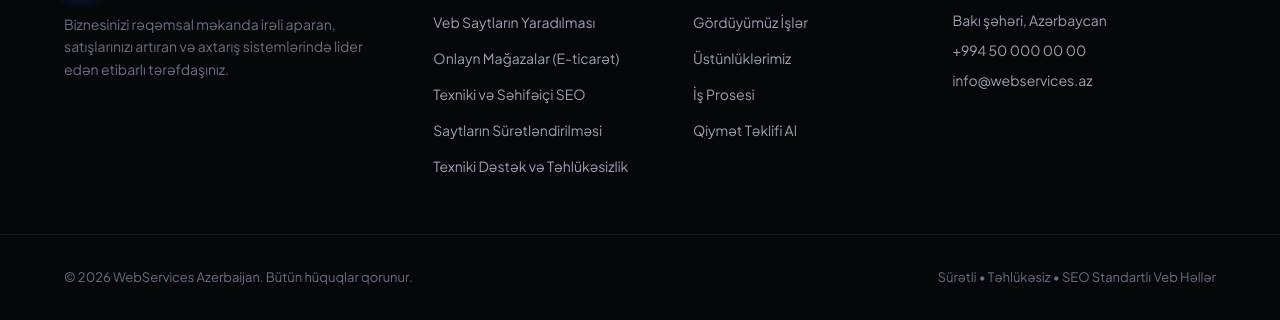
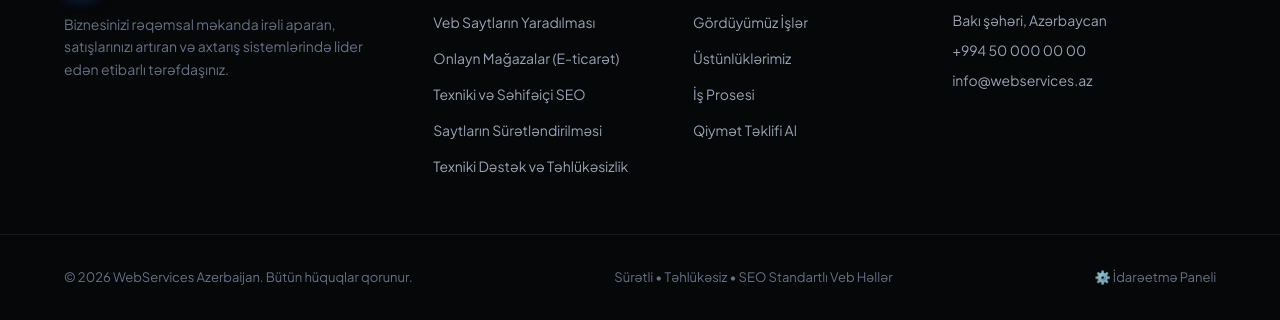
Before and after one commit to webseoazerbaijan-cmd/webservices-azerbaijan, a website built with Vite: page index.html in a window 1280 px wide. Shown: the part 6131-6451 px from the top of the page. Built offline with nearby package versions, Linux system fonts and the light colour scheme.

Commit message:
Update index.html with admin panel and dynamic content

```diff
--- a/index.html
+++ b/index.html
@@ -623,6 +623,7 @@
       <div class="container footer-bottom-inner">
         <p>&copy; 2026 WebServices Azerbaijan. Bütün hüquqlar qorunur.</p>
         <p>Sürətli &bull; Təhlükəsiz &bull; SEO Standartlı Veb Həllər</p>
+        <a href="admin.html" class="admin-entry-link">⚙️ İdarəetmə Paneli</a>
       </div>
     </div>
   </footer>
```
